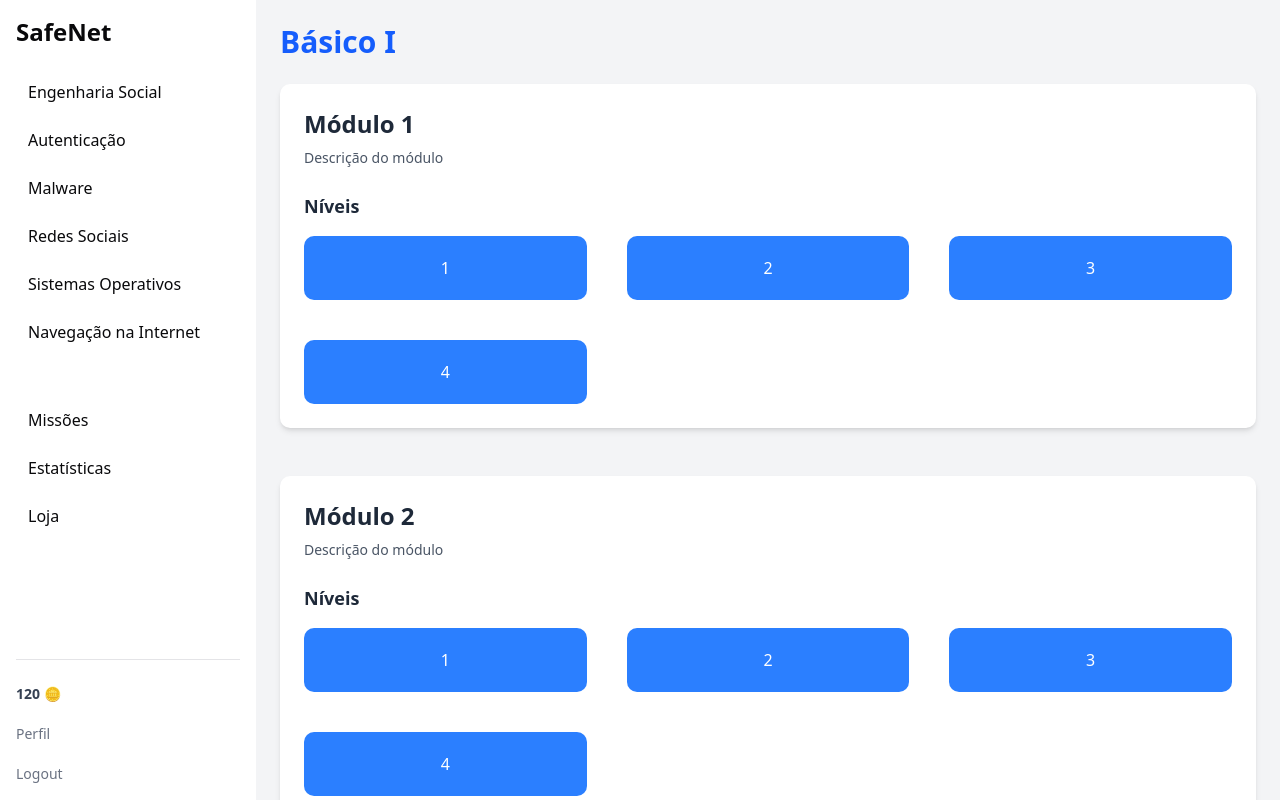
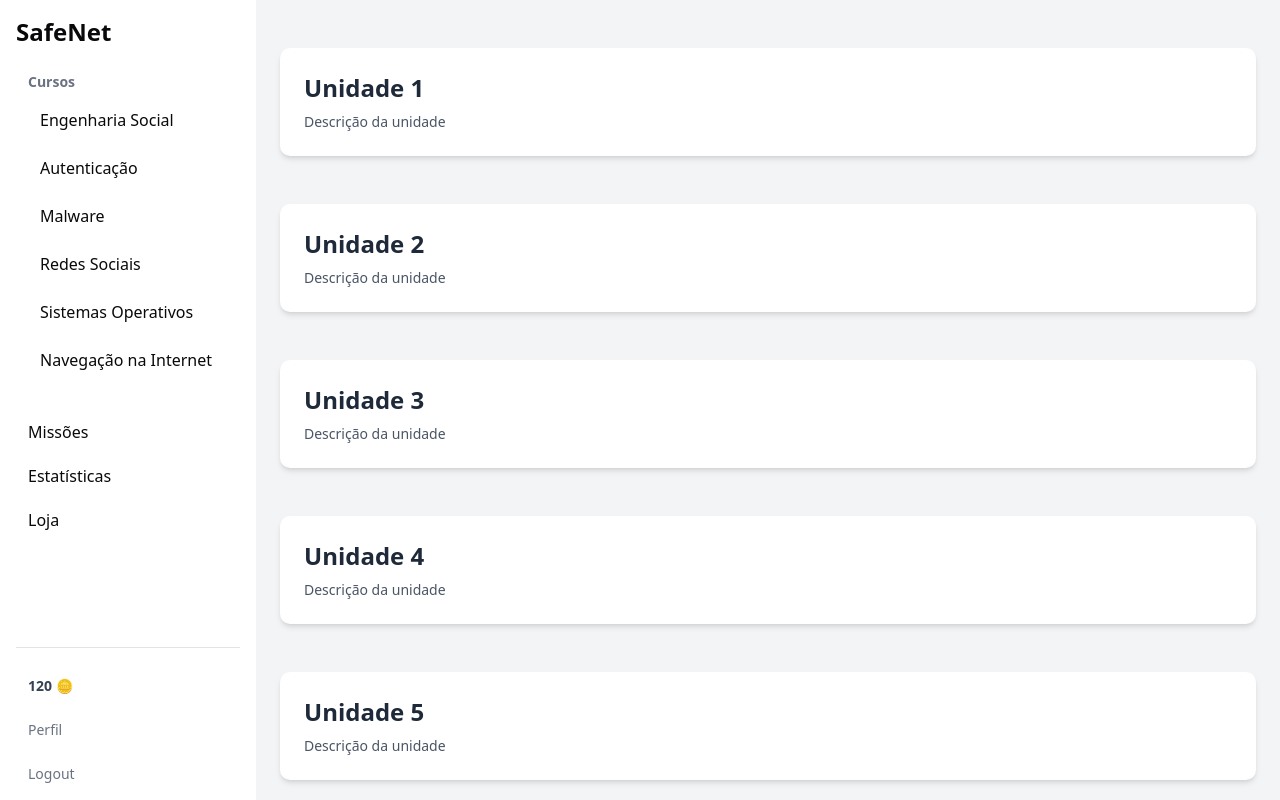
Before and after one commit to TiGomes0802/SafeNet, a Vue app in the folder vue-SafeNet/: page / in a window 1280 px wide. Built offline with nearby package versions, Linux system fonts and the light colour scheme.

Commit message:
Módulos passaram a Unidades

```diff
--- a/vue-SafeNet/src/components/HomeView.vue
+++ b/vue-SafeNet/src/components/HomeView.vue
@@ -5,10 +5,10 @@ import Sidebar from '@/components/Sidebar.vue'
 import UnidadeCard from '@/components/UnidadeCard.vue'
 
 const route = useRoute()
-const unidade = ref(route.params.nome || 'Básico I') // Por default fica "Básico I"
+const curso = ref(route.params.nome)
 
 watch(() => route.params.nome, (newVal) => {
-  unidade.value = newVal
+  curso.value = newVal
 })
 </script>
 
@@ -17,11 +17,14 @@ watch(() => route.params.nome, (newVal) => {
   <div class="flex h-screen">
     <Sidebar />
     <div class="flex-1 bg-gray-100 p-6 overflow-y-scroll">
-      <h1 class="text-3xl font-bold text-blue-600 mb-6">{{ unidade }}</h1>
+      <h1 class="text-3xl font-bold text-blue-600 mb-6">{{ curso }}</h1>
 
-      <!-- Lista de Módulos (ainda não está dinâmica)-->
+      <!-- Lista de Unidades (/modulo/nº)
+       Não está dinâmica, só vai até 6-->
       <div class="space-y-12">
-        <UnidadeCard v-for="i in 6" :key="i" :titulo="`Módulo ${i}`" />
+        <router-link v-for="i in 6" :key="i" :to="`/curso/${curso}/unidade/${i}`" class="block block transform transition duration-300 hover:scale-101 hover:shadow-lg">
+          <UnidadeCard :titulo="`Unidade ${i}`" />
+        </router-link>
       </div>
     </div>
   </div>
--- a/vue-SafeNet/src/components/Sidebar.vue
+++ b/vue-SafeNet/src/components/Sidebar.vue
@@ -2,31 +2,40 @@
     <aside class="w-64 bg-white shadow-md p-4 flex flex-col justify-between">
         <div>
             <h1 class="text-2xl font-bold mb-6">SafeNet</h1>
-            <nav class="space-y-2">
-                <router-link to="/unidade/Engenharia Social" class="block py-2 px-3 rounded hover:bg-gray-100">Engenharia Social
+
+            <div class="mb-6">
+                <h2 class="text-sm font-semibold text-gray-500 mb-2 px-3">Cursos</h2>
+                <nav class="space-y-2">
+                    <router-link to="/unidade/Engenharia Social"
+                        class="block py-2 px-6 rounded hover:bg-gray-100">Engenharia Social
                     </router-link>
-                <router-link to="/unidade/Autenticação" class="block py-2 px-3 rounded hover:bg-gray-100">Autenticação
+                    <router-link to="/unidade/Autenticação"
+                        class="block py-2 px-6 rounded hover:bg-gray-100">Autenticação
                     </router-link>
-                <router-link to="/unidade/Malware" class="block py-2 px-3 rounded hover:bg-gray-100">Malware
+                    <router-link to="/unidade/Malware" class="block py-2 px-6 rounded hover:bg-gray-100">Malware
                     </router-link>
-                <router-link to="/unidade/Redes Sociais" class="block py-2 px-3 rounded hover:bg-gray-100">Redes Sociais
+                    <router-link to="/unidade/Redes Sociais" class="block py-2 px-6 rounded hover:bg-gray-100">Redes
+                        Sociais
                     </router-link>
-                <router-link to="/unidade/Sistemas Operativos" class="block py-2 px-3 rounded hover:bg-gray-100">Sistemas Operativos
+                    <router-link to="/unidade/Sistemas Operativos"
+                        class="block py-2 px-6 rounded hover:bg-gray-100">Sistemas Operativos
                     </router-link>
-                <router-link to="/unidade/Navegação" class="block py-2 px-3 rounded hover:bg-gray-100">Navegação na Internet
+                    <router-link to="/unidade/Navegação" class="block py-2 px-6 rounded hover:bg-gray-100">Navegação na
+                        Internet
                     </router-link>
-            </nav>
-            <nav class="space-y-2 mt-12">
+                </nav>
+            </div>
+            <nav class="space-y-1 mt-8">
                 <router-link to="/missoes" class="block py-2 px-3 rounded hover:bg-gray-100">Missões</router-link>
-                <router-link to="/estatisticas" class="block py-2 px-3 rounded hover:bg-gray-100">Estatísticas</router-link>
+                <router-link to="/estatisticas"
+                    class="block py-2 px-3 rounded hover:bg-gray-100">Estatísticas</router-link>
                 <router-link to="/loja" class="block py-2 px-3 rounded hover:bg-gray-100">Loja</router-link>
-
             </nav>
         </div>
-        <div class="border-t pt-6 space-y-5">
-            <div class="block text-sm text-gray-700 font-semibold">120 🪙 </div>
-            <router-link to="#" class="block text-sm text-gray-500 hover:underline">Perfil</router-link>
-            <router-link to="#" class="block text-sm text-gray-500 hover:underline">Logout</router-link>
+        <div class="border-t pt-7 space-y-6">
+            <div class="block text-sm text-gray-700 font-semibold px-3">120 🪙 </div>
+            <router-link to="#" class="block text-sm text-gray-500 hover:underline px-3">Perfil</router-link>
+            <router-link to="#" class="block text-sm text-gray-500 hover:underline px-3">Logout</router-link>
         </div>
     </aside>
 </template>
--- a/vue-SafeNet/src/components/UnidadeCard.vue
+++ b/vue-SafeNet/src/components/UnidadeCard.vue
@@ -9,21 +9,7 @@ defineProps({
     <!-- Título e Descrição -->
     <div>
       <h3 class="text-2xl font-semibold text-gray-800">{{ titulo }}</h3>
-      <p class="text-sm text-gray-600 mt-2">Descrição do módulo</p>
-    </div>
-
-    <!-- Níveis (Ainda não está dinâmica)-->
-    <div class="mt-6">
-      <div class="text-lg font-semibold text-gray-800 mb-4">Níveis</div>
-      <div class="grid grid-cols-1 sm:grid-cols-2 md:grid-cols-3 gap-10">
-        <div
-          v-for="level in 4"
-          :key="level"
-          class="w-full h-16 flex items-center justify-center bg-blue-500 text-white rounded-lg cursor-pointer hover:bg-blue-600 transition"
-        >
-          {{ level }}
-        </div>
-      </div>
+      <p class="text-sm text-gray-600 mt-2">Descrição da unidade</p>
     </div>
   </div>
 </template>
```
